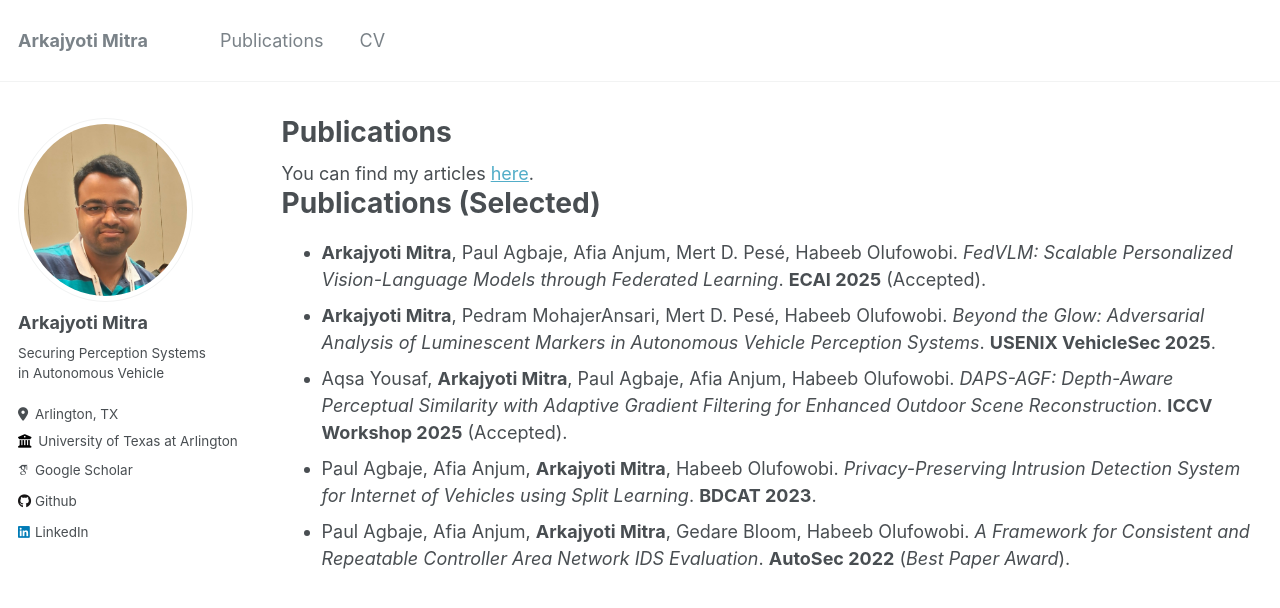
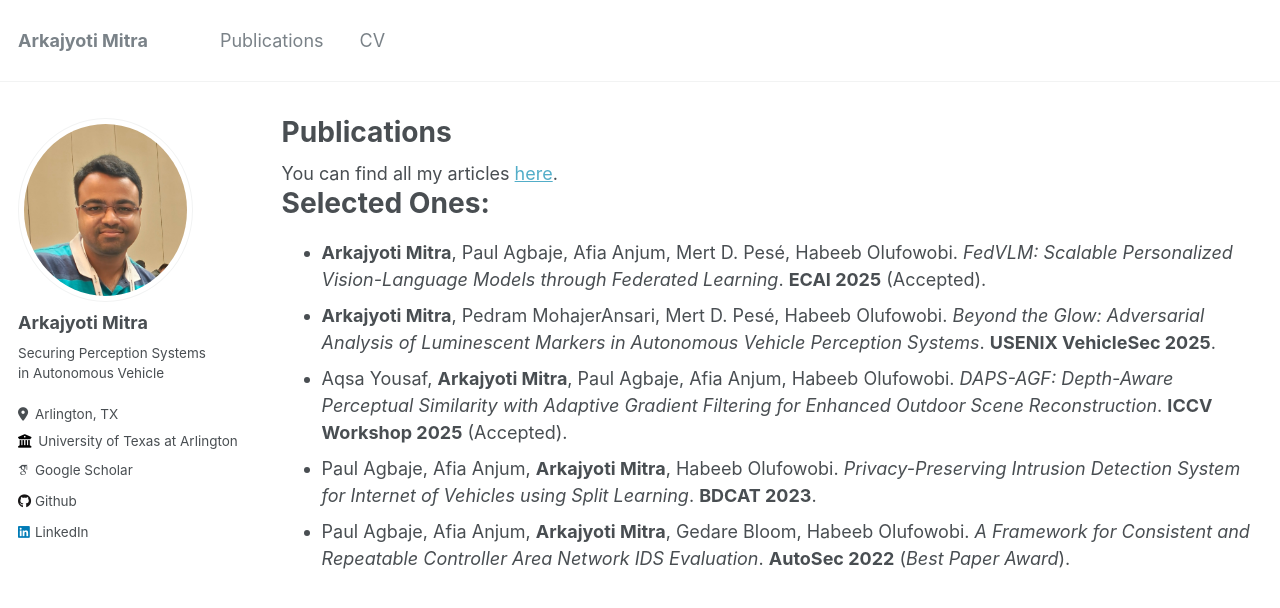
Before and after one commit to arkajyotimitra/arkajyotimitra.github.io, a Jekyll site: the page built from _pages/publications.md, in a window 1280 px wide. Shown: the top 608 px of the page. Built offline with Jekyll 4.4.1, drawn with Linux system fonts in a browser that asks for light colours; some web fonts are replaced.

Commit message:
Update publications.md

```diff
--- a/_pages/publications.md
+++ b/_pages/publications.md
@@ -6,10 +6,10 @@ author_profile: true
 ---
 
 {% if site.author.googlescholar %}
-  <div class="wordwrap">You can find my articles <a href="{{site.author.googlescholar}}">here</a>.</div>
+  <div class="wordwrap">You can find all my articles <a href="{{site.author.googlescholar}}">here</a>.</div>
 {% endif %}
 
-Publications (Selected)
+Selected Ones:
 ======
 * **Arkajyoti Mitra**, Paul Agbaje, Afia Anjum, Mert D. Pesé, Habeeb Olufowobi. *FedVLM: Scalable Personalized Vision-Language Models through Federated Learning*. **ECAI 2025** (Accepted).
 * **Arkajyoti Mitra**, Pedram MohajerAnsari, Mert D. Pesé, Habeeb Olufowobi. *Beyond the Glow: Adversarial Analysis of Luminescent Markers in Autonomous Vehicle Perception Systems*. **USENIX VehicleSec 2025**.
```
